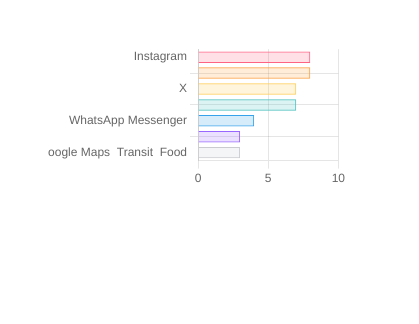
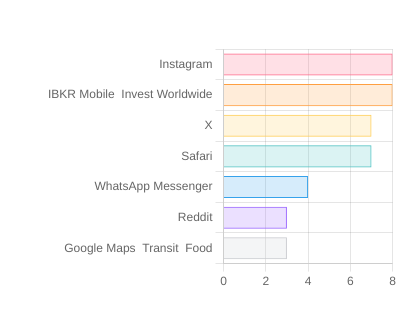
Before and after one commit to katiabestcat/screen-time, a plain HTML site: page static/index.html in a window 390 px wide. Shown: the part 126-450 px from the top of the page, 419 px wide, since content can reach past the window. Drawn offline with nearby package versions, Linux system fonts and the light colour scheme.

Commit message:
formatting adjustments

```diff
--- a/static/styles.css
+++ b/static/styles.css
@@ -8,3 +8,16 @@
         padding: 20px;
     }
 }
+
+.chart-container {
+    position: relative;
+    height: 40vh;
+    width: 80vw;
+}
+
+@media (max-width: 600px) {
+    .chart-container {
+        height: 30vh;
+        width: 90vw;
+    }
+}
```
